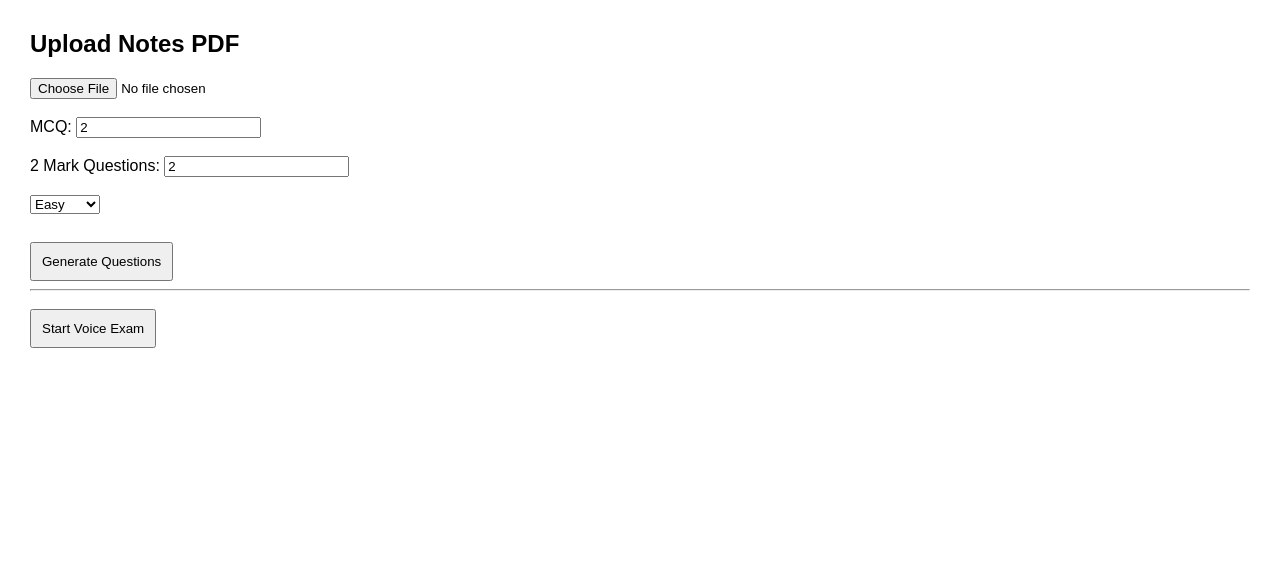
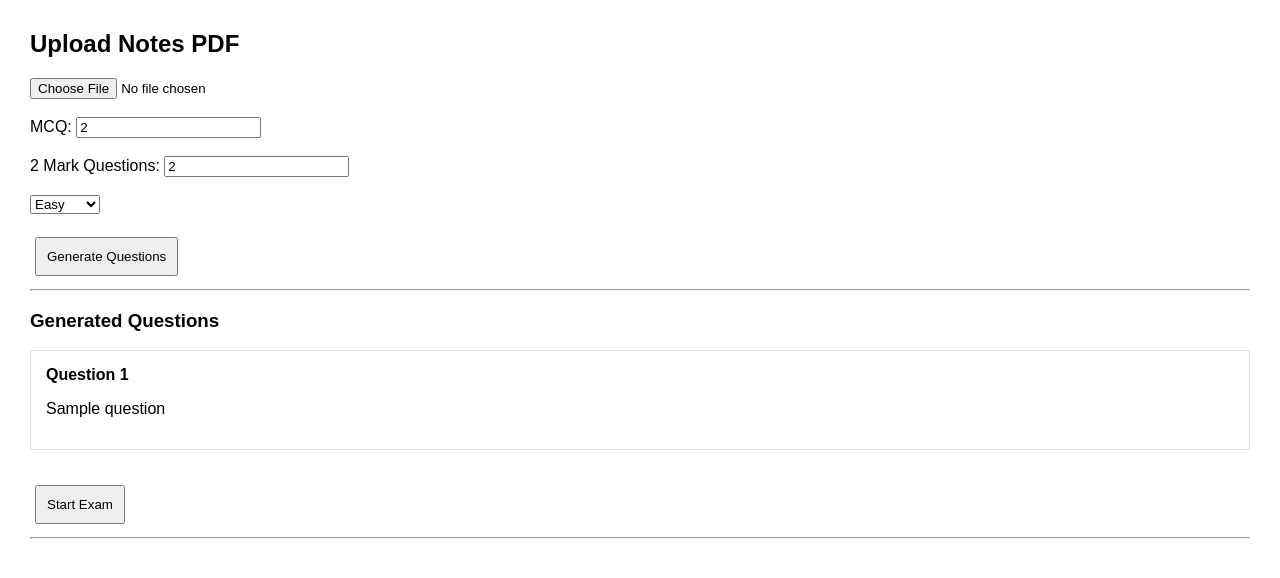
Before and after one commit to vikasbadiger28-source/SmartExamAI, a Flask app: template templates/index.html in a window 1280 px wide. Shown: the top 578 px of the page. Run offline with Flask 3, Linux system fonts and the light colour scheme; the template is opened without the code that fills it: most values are stand-ins (such as "Sample title", 1, 10 or a date in 2020).

Commit message:
SmartExamAI upgrade

```diff
--- a/app.py
+++ b/app.py
@@ -10,9 +10,7 @@ load_dotenv()
 
 app = Flask(__name__)
 
-GROQ_API_KEY = os.getenv("GROQ_API_KEY")
-
-client = Groq(api_key=GROQ_API_KEY)
+client = Groq(api_key=os.getenv("GROQ_API_KEY"))
 
 
 # ---------- PDF TEXT ----------
@@ -42,14 +40,15 @@ Generate exam questions from the notes.
 
 Return ONLY questions.
 
-Format EXACTLY like this:
+Format exactly like:
 
 1. Question text
 2. Question text
 3. Question text
 
 Generate:
-{mcq_count} MCQs and {two_mark_count} short questions.
+{mcq_count} MCQs
+{two_mark_count} short questions
 
 Difficulty: {difficulty}
 
@@ -92,7 +91,6 @@ def index():
                 difficulty
             )
 
-            # better splitting
             blocks = re.findall(r"\d+\.\s.*?(?=\n\d+\.|\Z)", questions, re.S)
 
             question_list = [b.strip() for b in blocks if b.strip()]
@@ -124,7 +122,6 @@ Question {i+1}:
 
 Student Answer:
 {student_answer}
-
 """
 
     prompt = f"""
--- a/templates/index.html
+++ b/templates/index.html
@@ -33,7 +33,12 @@ border:1px solid #ddd;
 
 button{
 padding:10px;
-margin-top:10px;
+margin:5px;
+}
+
+textarea{
+width:100%;
+height:100px;
 }
 
 </style>
@@ -70,7 +75,22 @@ margin-top:10px;
 
 {% if question_list %}
 
-<button onclick="startExam()">Start Voice Exam</button>
+<h3>Generated Questions</h3>
+
+<div id="questionPreview">
+
+{% for q in question_list %}
+<div class="questionBox">
+<b>Question {{loop.index}}</b>
+<p>{{q}}</p>
+</div>
+{% endfor %}
+
+</div>
+
+<button onclick="startExam()">Start Exam</button>
+
+<hr>
 
 <div id="examArea"></div>
 
@@ -97,47 +117,71 @@ speechSynthesis.speak(speech)
 
 function startExam(){
 
-startVoice()
-
-speak("Hello student. Welcome to Smart Exam AI.")
-
-setTimeout(()=>{
+current = 0
 showQuestion()
-},2000)
 
 }
 
-function startVoice(){
+function showQuestion(){
+
+if(current >= questions.length){
+
+document.getElementById("examArea").innerHTML=
+
+`
+<h2>Exam Completed</h2>
+<button onclick="finishExam()">Submit Exam</button>
+`
+
+return
+}
+
+document.getElementById("examArea").innerHTML=
+
+`
+<h3>Question ${current+1}</h3>
+
+<pre>${questions[current]}</pre>
+
+<textarea id="answerBox"></textarea>
+
+<br>
+
+<button onclick="repeatQuestion()">Repeat Question</button>
+<button onclick="startAnswer()">Start Answer</button>
+<button onclick="stopAnswer()">Stop Answer</button>
+<button onclick="nextQuestion()">Next Question</button>
+
+`
+
+speak("Question " + (current+1))
+setTimeout(()=>{ speak(questions[current]) },1000)
+
+}
+
+function repeatQuestion(){
+
+speak(questions[current])
+
+}
+
+function startAnswer(){
 
 const SpeechRecognition = window.SpeechRecognition || window.webkitSpeechRecognition;
 
 recognition = new SpeechRecognition()
 
-recognition.continuous = false
+recognition.continuous = true
 recognition.interimResults = false
 recognition.lang = "en-US"
 
 recognition.onresult = function(event){
 
-let text = event.results[0][0].transcript.toLowerCase()
+let text = event.results[event.results.length-1][0].transcript
 
-if(text.includes("answer completed")){
+let box = document.getElementById("answerBox")
 
-nextQuestion()
-
-}else{
-
-answers[current] += text + " "
-
-}
-
-}
-
-recognition.onend = function(){
-
-if(current < questions.length){
-recognition.start()
-}
+box.value += text + " "
 
 }
 
@@ -145,38 +189,21 @@ recognition.start()
 
 }
 
-function showQuestion(){
+function stopAnswer(){
 
-if(current >= questions.length){
+recognition.stop()
 
-finishExam()
-return
-
-}
-
-document.getElementById("examArea").innerHTML=
-
-`
-<h3>Question ${current+1}</h3>
-<pre>${questions[current]}</pre>
-<p><b>Say 'answer completed' when finished</b></p>
-`
-
-speak("Question " + (current+1))
-
-setTimeout(()=>{
-speak(questions[current])
-},1000)
+answers[current] = document.getElementById("answerBox").value
 
 }
 
 function nextQuestion(){
 
+answers[current] = document.getElementById("answerBox").value
+
 current++
 
-setTimeout(()=>{
 showQuestion()
-},1000)
 
 }
 
@@ -201,7 +228,27 @@ answers:answers
 
 .then(data=>{
 
-let html = "<h2>Exam Results</h2>"
+let html = "<h2>Exam Result</h2>"
+
+html += `<h3>Score: ${data.percentage}%</h3>`
+
+html += `<button onclick="showCorrections()">View Corrections</button>`
+
+html += `<div id="correctionArea" style="display:none"></div>`
+
+document.getElementById("examArea").innerHTML = html
+
+window.resultData = data
+
+})
+
+}
+
+function showCorrections(){
+
+let data = window.resultData
+
+let html=""
 
 data.results.forEach((r)=>{
 
@@ -225,11 +272,8 @@ html += `</div>`
 
 })
 
-html += `<h2>Score: ${data.percentage}%</h2>`
-
-document.getElementById("examArea").innerHTML = html
-
-})
+document.getElementById("correctionArea").innerHTML = html
+document.getElementById("correctionArea").style.display="block"
 
 }
 
```
